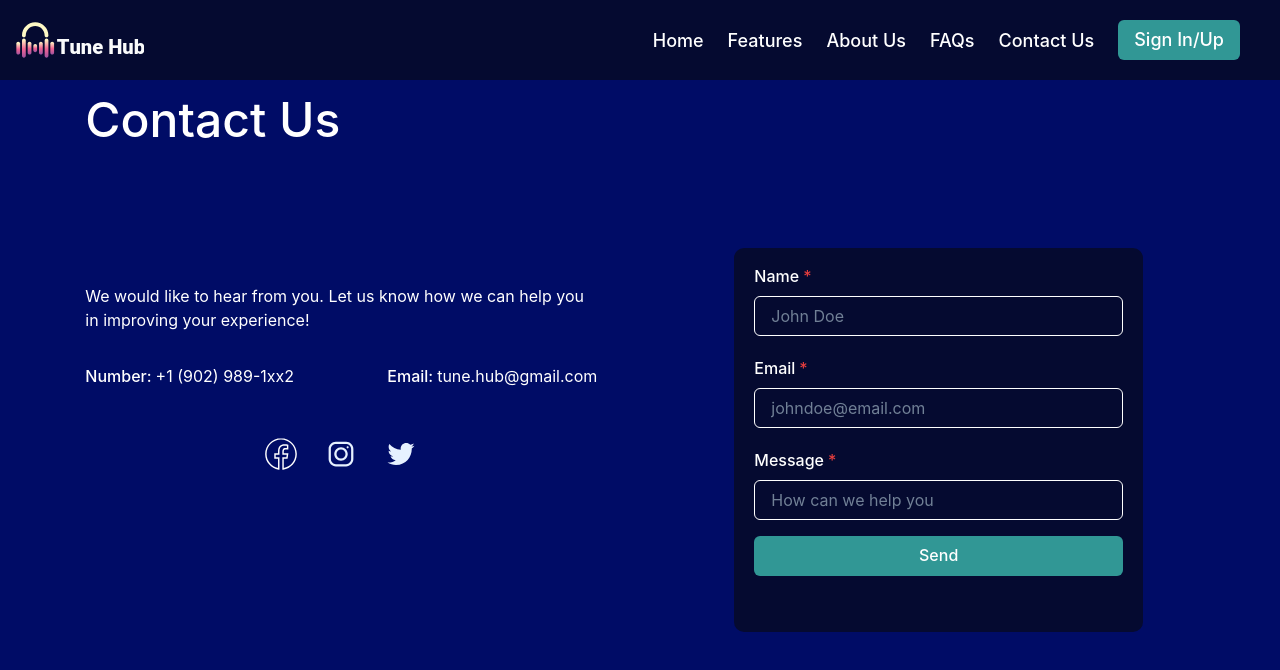
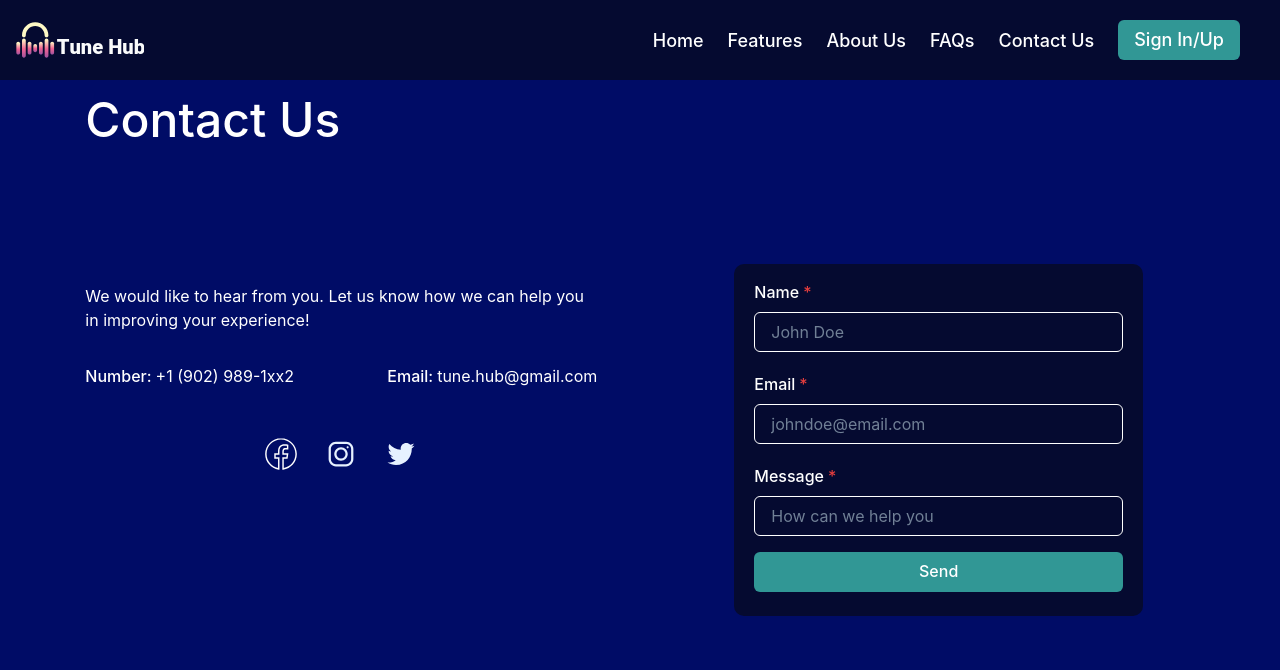
Before and after one commit to dev-patel2104/TuneHub, a React (Create React App) app: page /contact-us in a window 1280 px wide. Shown: the top 670 px of the page. Built offline with nearby package versions, Linux system fonts and the light colour scheme.

Commit message:
fixed height

```diff
--- a/src/pages/ContactUs/ContactUs.js
+++ b/src/pages/ContactUs/ContactUs.js
@@ -70,6 +70,7 @@ function ContactUs() {
                 status: 'success',
                 duration: 5000,
                 isClosable: true,
+                backgroundColor:"teal"
             })
         }
     };
@@ -182,7 +183,7 @@ function ContactUs() {
                 </Flex>
                 {/* Form fold */}
                 <Flex width="40%" justifyContent="center" alignItems="center">
-                    <Flex backgroundColor="#050A30" w="80%" minHeight="48vh" borderRadius="10px" justifyContent="center">
+                    <Flex backgroundColor="#050A30" w="80%" minHeight="24vh" borderRadius="10px" justifyContent="center">
                         <VStack w="90%" gap="8px" mt="16px">
                             <FormControl isRequired isInvalid={nameError}>
                                 <FormLabel color="white">Name</FormLabel>
```
